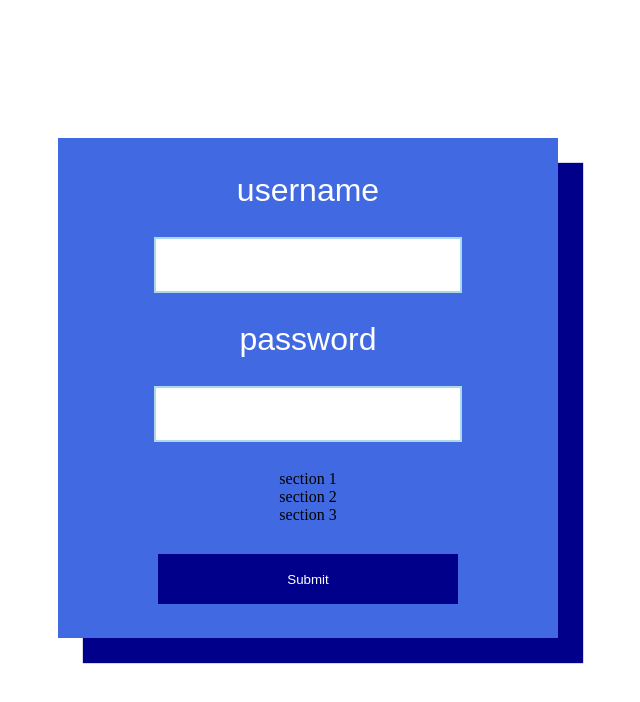
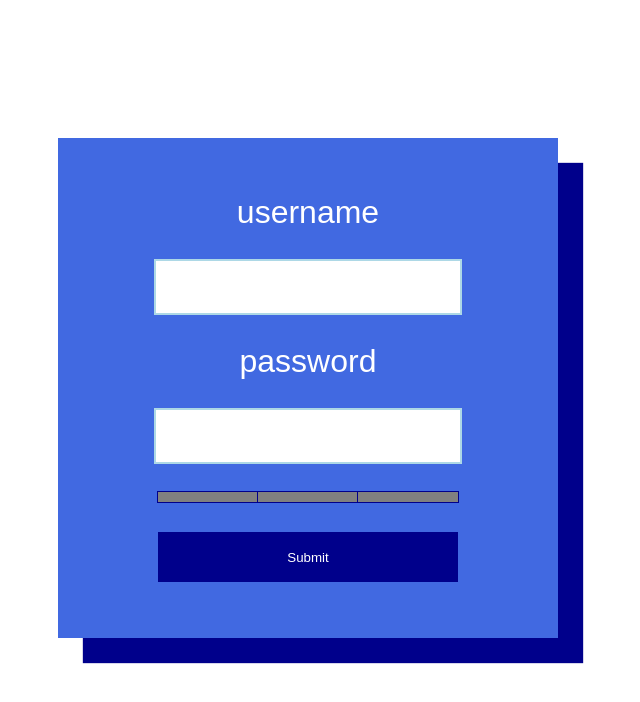
Before and after one commit to IemonJuice/strength-password-checker, an Angular app: page /login in a window 1280 px wide. Shown: the top 702 px of the page, without its empty margins (332-972 px from the left). Built offline with nearby package versions, Linux system fonts and the light colour scheme.

Commit message:
added feature password checker

```diff
--- a/src/app/features/login/components/login/login.component.html
+++ b/src/app/features/login/components/login/login.component.html
@@ -1,20 +1,29 @@
 <div class="wrapper">
   <form [formGroup]="form" class="form">
+
     <label>username</label>
     <input formControlName="username" type="text" class="form__username">
+
     <label>password</label>
-    <input formControlName="password" type="password" class="form__password">
-    <div class="form__password_quality">
-      <div>
-        section 1
-      </div>
-      <div>
-        section 2
-      </div>
-      <div>
-        section 3
-      </div>
+    <input minlength="8" formControlName="password" type="password" class="form__password">
+
+    <div
+      [ngClass]="{
+      'untouched-form': form.untouched || form.touched,
+      'invalid-form': form.touched && !form.valid,
+      'easy': isEasyPassword() && form.valid,
+      'medium' : isMediumPassword() && form.valid,
+      'strong' : isStrongPassword() && form.valid,
+      }"
+      class="form__password_quality">
+
+      <div></div>
+      <div></div>
+      <div></div>
+
     </div>
-    <button class="form__submit_button" (click)="submitForm()">Submit</button>
+
+    <button [disabled]="true" class="form__submit_button" (click)="submitForm()">Submit</button>
+
   </form>
 </div>
--- a/src/app/features/login/components/login/login.component.scss
+++ b/src/app/features/login/components/login/login.component.scss
@@ -11,7 +11,6 @@
   border: none;
   outline: 2px solid lightblue;
 }
-
 
 .wrapper {
   max-width: 100vw;
@@ -33,6 +32,17 @@
     &__password {
       @include form-input-element;
 
+      &_quality {
+        width: 60%;
+        @include centered-flex-column;
+        flex-direction: row;
+        justify-content: space-between;
+
+        & > div {
+          color: white;
+          font-size: 1.3em;
+        }
+      }
     }
 
     &__submit {
@@ -44,10 +54,96 @@
         border: none;
       }
     }
-    label{
+
+    label {
       font-size: 2em;
       color: white;
       font-family: "JetBrains Mono Medium", sans-serif;
     }
   }
 }
+
+.untouched-form{
+  & > div {
+    outline: 1px solid darkblue;
+    width: 100px;
+    height: 10px;
+    transition-duration: 1s;
+    color: darkblue!important;
+    background-color: grey;
+  }
+}
+
+.invalid-form{
+  & > div {
+    outline: 1px solid darkblue;
+    width: 100px;
+    height: 10px;
+    transition-duration: 1s;
+    color: darkblue!important;
+    background-color: #ff0000;
+  }
+}
+.easy {
+
+  & > div:nth-child(1) {
+    width: 100px;
+    height: 10px;
+    background-color: red;
+  }
+
+  & > div:nth-child(2) {
+    width: 100px;
+    height: 10px;
+    background-color: grey;
+  }
+
+  & > div:nth-child(3) {
+    width: 100px;
+    height: 10px;
+    background-color: grey;
+  }
+}
+
+.medium {
+
+  & > div:nth-child(1) {
+    width: 100px;
+    height: 10px;
+    background-color: orange;
+  }
+
+  & > div:nth-child(2) {
+    width: 100px;
+    height: 10px;
+    background-color: orange;
+  }
+
+  & > div:nth-child(3) {
+    width: 100px;
+    height: 10px;
+    background-color: grey;
+  }
+
+}
+
+.strong {
+
+  & > div:nth-child(1) {
+    width: 100px;
+    height: 10px;
+    background-color: #1eff00;
+  }
+
+  & > div:nth-child(2) {
+    width: 100px;
+    height: 10px;
+    background-color: #1eff00;
+  }
+
+  & > div:nth-child(3) {
+    width: 100px;
+    height: 10px;
+    background-color: #1eff00;
+  }
+}
--- a/src/app/features/login/components/login/login.component.ts
+++ b/src/app/features/login/components/login/login.component.ts
@@ -8,13 +8,28 @@ import {FormBuilder, FormGroup, Validators} from "@angular/forms";
 })
 export class LoginComponent {
   form: FormGroup = inject(FormBuilder).group({
-    username:['',[Validators.required]],
-    password:['',[Validators.required]],
+    username: [''],
+    password: ['', [Validators.min(8)]],
   });
+
+  isEasyPassword() {
+    const easyPassword = /^[a-zA-Z]+$|^\d+$|^[^a-zA-Z\d\s]+$/;
+    return easyPassword.test(this.form.getRawValue().password);
+  }
+
+  isMediumPassword() {
+    const middlePassword = /^(?=.*[a-zA-Z])(?=.*\d)|(?=.*[a-zA-Z])(?=.*[^a-zA-Z\d\s])|(?=.*\d)(?=.*[^a-zA-Z\d\s])/;
+    return middlePassword.test(this.form.getRawValue().password);
+  }
+
+  isStrongPassword() {
+    const strongPassword = /^(?=.*[a-zA-Z])(?=.*\d)(?=.*[^a-zA-Z\d\s])/;
+    return strongPassword.test(this.form.getRawValue().password);
+  }
 
   // imitation of the backend
   submitForm() {
-    if(this.form.valid){
+    if (this.form.valid) {
       console.log(this.form.getRawValue())
     }
   }
```
